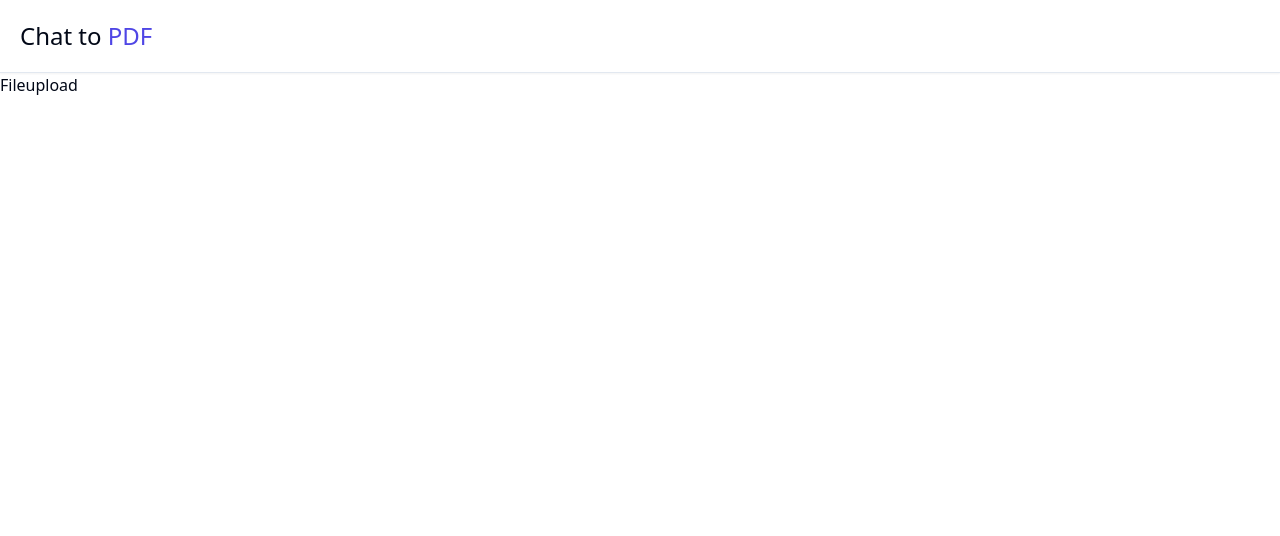
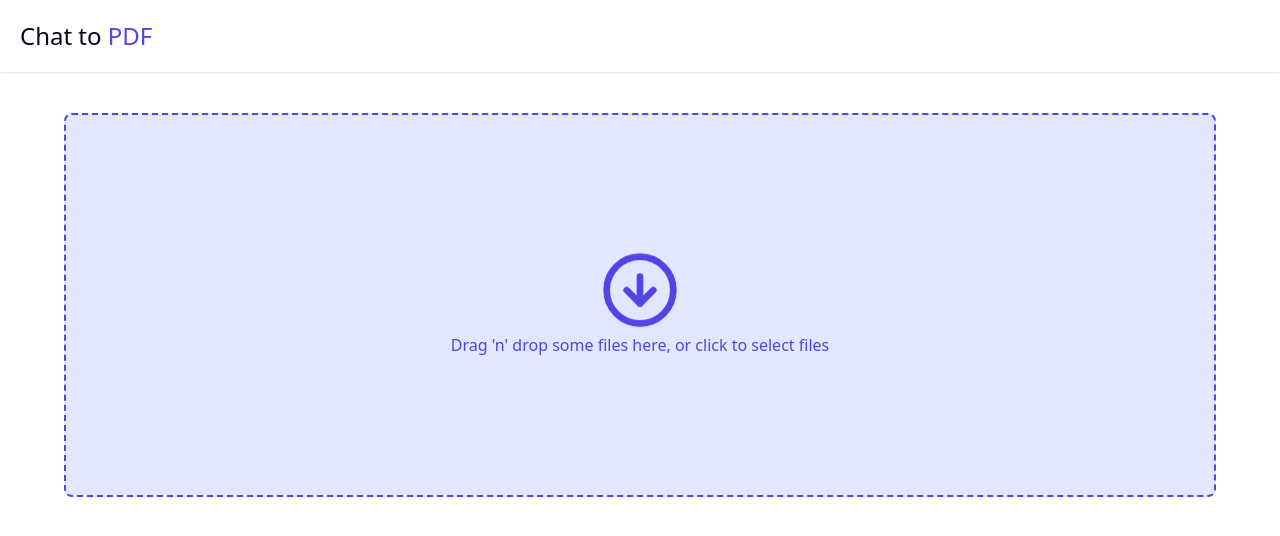
Before and after one commit to Vilas-cp/saas-v1, a Next.js app: page /dashboard/upload in a window 1280 px wide. Shown: the top 536 px of the page. Built offline with nearby package versions, Linux system fonts and the light colour scheme; no server answers.

Commit message:
upload done

```diff
--- a/components/FileUploader.tsx
+++ b/components/FileUploader.tsx
@@ -1,9 +1,41 @@
-import React from 'react'
+"use client";
+import { CircleArrowDown, RocketIcon } from "lucide-react";
+import React, { useCallback } from "react";
+import { useDropzone } from "react-dropzone";
 
 const FileUploader = () => {
+  const onDrop = useCallback((acceptedFiles: File[]) => {
+    // Do something with the files
+    console.log(acceptedFiles);
+
+  }, []);
+  const { getRootProps, getInputProps, isDragActive, isFocused ,isDragAccept} = useDropzone({
+    onDrop,
+  });
+
   return (
-    <div>Fileupload</div>
-  )
-}
+    <div className="flex flex-col gap-4 items-center max-w-7xl mx-auto">
+      <div
+        {...getRootProps()}
+        className={`p-10 border-indigo-600 border-2 border-dashed w-[90%] mt-10 text-indigo-600 rounded-lg h-96 flex items-center justify-center ${isFocused||isDragAccept?"bg-indigo-300":"bg-indigo-100"}`}
+      >
+        <input {...getInputProps()} />
+        <div className="flex items-center justify-center flex-col">
+          {isDragActive ? (
+            <>
+            <RocketIcon className="h-20 w-20 animate-ping"/>
+            <p>Drop the files here ...</p>
+            </>
+          ) : (
+            <>
+            <CircleArrowDown className="h-20 w-20 animate-bounce"/>
+            <p>Drag 'n' drop some files here, or click to select files</p>
+            </>
+          )}
+        </div>
+      </div>
+    </div>
+  );
+};
 
-export default FileUploader
+export default FileUploader;
--- a/package.json
+++ b/package.json
@@ -17,6 +17,7 @@
     "next": "14.2.5",
     "react": "^18",
     "react-dom": "^18",
+    "react-dropzone": "^14.2.3",
     "tailwind-merge": "^2.4.0",
     "tailwindcss-animate": "^1.0.7"
   },
```
Also changed, not shown: 1 other file (tests, documents, lock files or other folders).
